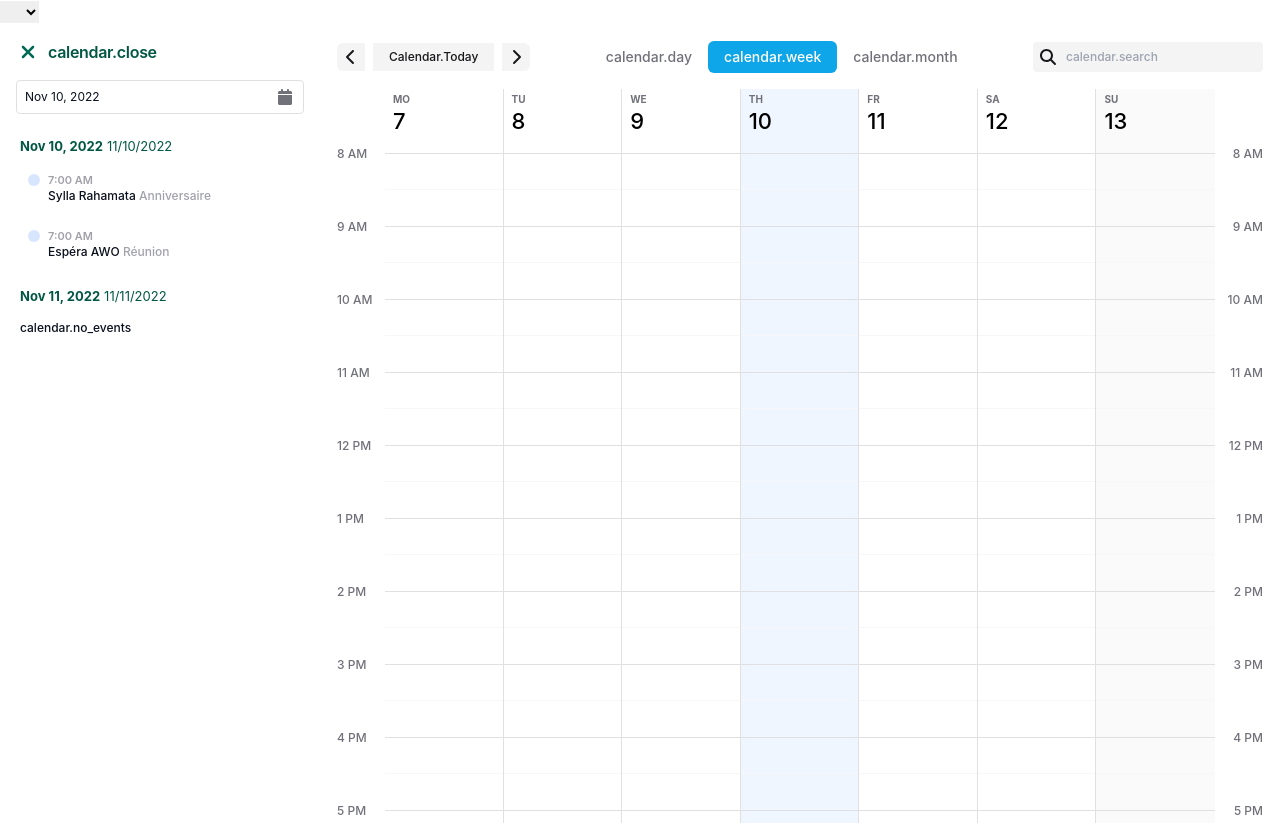
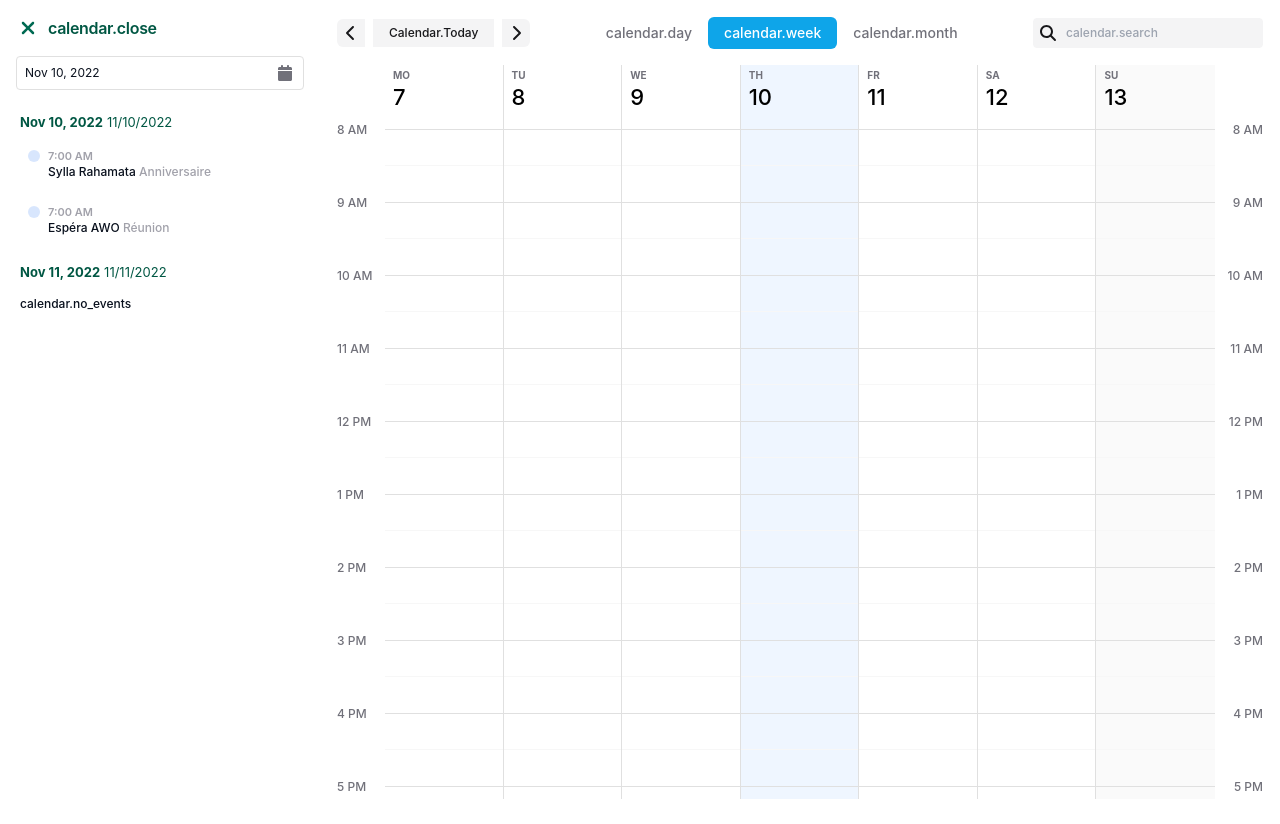
Before and after one commit to lbgm/vue-pro-calendar, a Vue app: page / in a window 1280 px wide. After the commit the page ends 800 px from the top, so only its background shows below. Built offline with nearby package versions, Linux system fonts and the light colour scheme.

Commit message:
add missing [eu] on T_LANG

```diff
--- a/src/App.vue
+++ b/src/App.vue
@@ -71,14 +71,14 @@ onMounted(() => {
 </script>
 
 <template>
-  <select v-model="lang">
+  <!-- <select v-model="lang">
     <option value="en">en</option>
     <option value="es">es</option>
     <option value="pt">pt</option>
     <option value="fr">fr</option>
     <option value="uk">uk</option>
     <option value="ru">ru</option>
-  </select>
+  </select> -->
 
   <pro-calendar
     date="2022-11-10T00:00:00.000Z"
```
